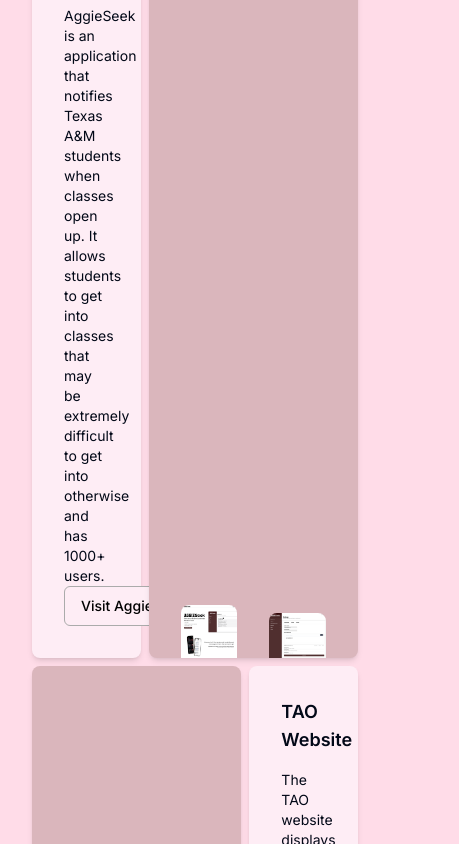
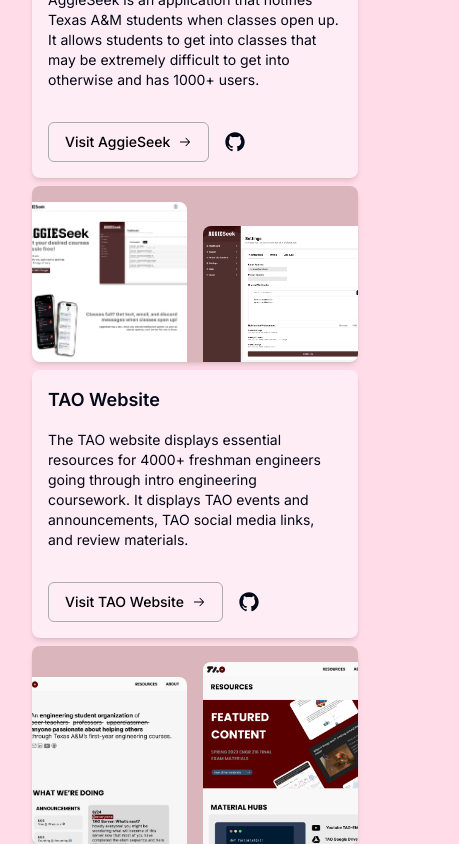
Before and after one commit to sophiaaphu/sophia-personal-website, a Next.js app in the folder sophia-personal-website/: page / in a window 390 px wide. Shown: the part 840-1684 px from the top of the page, 459 px wide, since content can reach past the window. Built offline with nearby package versions, Linux system fonts and the light colour scheme.

Commit message:
featured should be doneee

```diff
--- a/sophia-personal-website/src/app/page.tsx
+++ b/sophia-personal-website/src/app/page.tsx
@@ -7,12 +7,13 @@
   RxGithubLogo,
   RxLinkedinLogo,
   RxHeart,
+  RxArrowRight,
 } from "react-icons/rx";
 
 export default function Home() {
   return (
     <main className="flex flex-col py-12 gap-16">
-      <div className="flex flex-col lg:flex-row lg:items-center gap-4 lg:gap-0  ">
+      <div className="flex flex-col md:flex-row lg:items-center gap-4 lg:gap-0  ">
         <div className="flex flex-col gap-6">
           <h1 className=" text-3xl lg:text-4xl font-bold">
             Hi I'm{" "}
@@ -68,8 +69,8 @@
       </div>
       <div>
         <p className="text-3xl lg:text-4xl font-bold">Featured</p>
-        <div className="mt-4 flex gap-2">
-          <div className="flex flex-col bg-[#FEEDF5] p-8 rounded-lg w-1/3 justify-between shadow-md">
+        <div className="mt-4 flex flex-col lg:flex-row gap-2">
+          <div className="flex flex-col bg-[#FEEDF5] p-4 md:p-8 rounded-lg lg:w-1/3 justify-between shadow-md">
             <div className=" space-y-4">
               <p className="text-lg font-semibold">AggieSeek</p>
               <p className=" text-sm">
@@ -79,14 +80,23 @@
                 1000+ users.
               </p>
             </div>
-            <div>
-              <Button className="bg-[#FEEDF5] text-black border border-[#ABABAB] hover:bg-[#FFDCE8]">
-                Visit AggieSeek
+            <div className=" flex items-center gap-4 mt-8 lg:mt-0">
+              <Button className="bg-[#FEEDF5] text-black border border-[#ABABAB] hover:bg-[#FFDCE8] space-x-2 hover:space-x-6 ">
+                <p>Visit AggieSeek</p>
+                <RxArrowRight />
               </Button>
+              <a
+                href="https://github.com/sophiaaphu"
+                target="_blank"
+                rel="noopener noreferrer"
+                className="hover:underline"
+              >
+                <RxGithubLogo className="w-5 h-5" />
+              </a>
             </div>
           </div>
-          <div className="flex gap-8 bg-[#DAB6BC] px-8 rounded-lg w-2/3 shadow-md pt-8">
-            <div className="flex items-end">
+          <div className="flex gap-4 md:gap-8 bg-[#DAB6BC] sm:px-4 md:px-8 rounded-lg lg:w-2/3 shadow-md pt-4 md:pt-8 group overflow-hidden">
+            <div className="flex -ml-4 sm:-ml-0 items-end transform transition-transform duration-300 group-hover:scale-105">
               <Image
                 src="/aggie-seek-new-1.png"
                 alt="aggie seek 1"
@@ -95,7 +105,7 @@
                 className=" rounded-t-lg"
               />
             </div>
-            <div className="flex items-end">
+            <div className="flex -mr-4 sm:-mr-0 items-end transform transition-transform duration-300 group-hover:scale-105">
               <Image
                 src="/aggie-seek-new-2.png"
                 alt="aggie seek 2"
@@ -106,9 +116,9 @@
             </div>
           </div>
         </div>
-        <div className="mt-2 flex gap-2">
-          <div className="flex gap-8 bg-[#DAB6BC] px-8 rounded-lg w-2/3 shadow-md pt-8">
-            <div className="flex items-end">
+        <div className="mt-2 flex flex-col-reverse lg:flex-row gap-2">
+          <div className="flex gap-4 md:gap-8 bg-[#DAB6BC] sm:px-4 md:px-8 rounded-lg lg:w-2/3 shadow-md pt-4 md:pt-8 group overflow-hidden">
+            <div className="flex -ml-4 sm:-ml-0 items-end transform transition-transform duration-300 group-hover:scale-105">
               <Image
                 src="/tao-website-1.png"
                 alt="tao website 1"
@@ -117,7 +127,7 @@
                 className=" rounded-t-lg"
               />
             </div>
-            <div className="flex items-end">
+            <div className="flex -mr-4 sm:-mr-0 items-end transform transition-transform duration-300 group-hover:scale-105">
               <Image
                 src="/tao-website-2.png"
                 alt="tao website 2"
@@ -127,17 +137,29 @@
               />
             </div>
           </div>
-          <div className="flex flex-col bg-[#FEEDF5] p-8 rounded-lg w-1/3 justify-between shadow-md">
-            <div className=" space-y-4">
+          <div className="flex flex-col bg-[#FEEDF5] p-4 md:p-8 rounded-lg lg:w-1/3 justify-between shadow-md">
+            <div className="space-y-4">
               <p className="text-lg font-semibold">TAO Website</p>
-              <p className=" text-sm">
-                The TAO website displays essential resources for 4000+ freshman engineers going through intro engineering coursework. It displays TAO events and announcements, TAO social media links, and review materials.
+              <p className=" text-sm ">
+                The TAO website displays essential resources for 4000+ freshman
+                engineers going through intro engineering coursework. It
+                displays TAO events and announcements, TAO social media links,
+                and review materials.
               </p>
             </div>
-            <div>
-              <Button className="bg-[#FEEDF5] text-black border border-[#ABABAB] hover:bg-[#FFDCE8]">
-                Visit the TAO Website
+            <div className=" flex items-center gap-4 mt-8 lg:mt-0">
+              <Button className="bg-[#FEEDF5] text-black border border-[#ABABAB] hover:bg-[#FFDCE8] space-x-2 hover:space-x-6">
+                <p>Visit TAO Website</p>
+                <RxArrowRight />
               </Button>
+              <a
+                href="https://github.com/sophiaaphu"
+                target="_blank"
+                rel="noopener noreferrer"
+                className="hover:underline"
+              >
+                <RxGithubLogo className="w-5 h-5" />
+              </a>
             </div>
           </div>
         </div>
```
Also changed, not shown: 1 other file (tests, documents, lock files or other folders).
